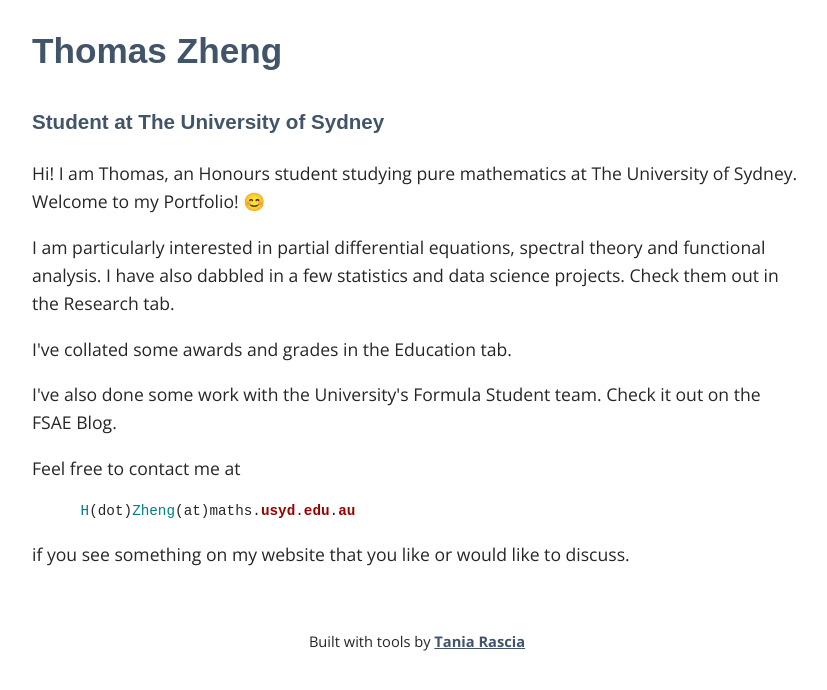
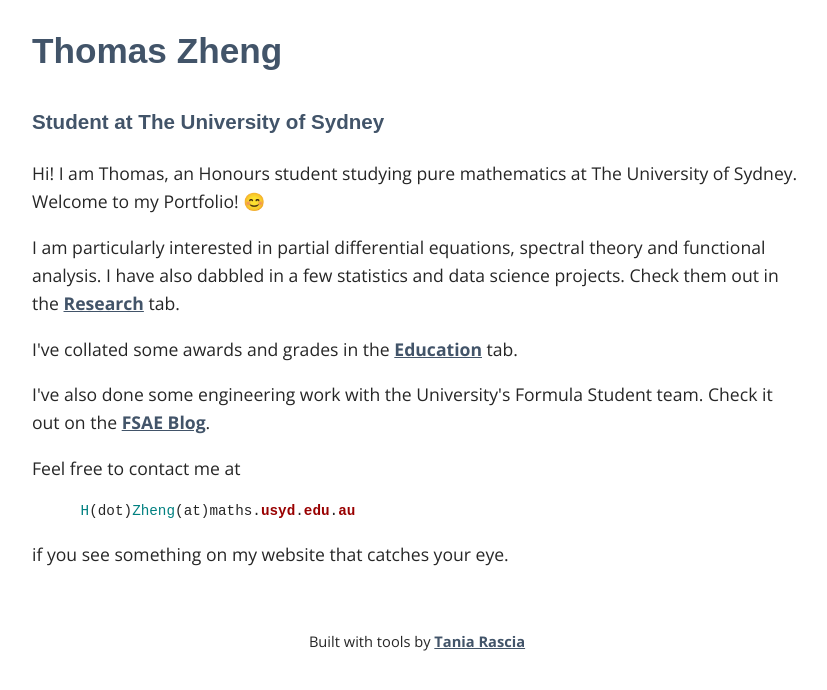
Before and after one commit to thomas-hy-zheng/thomas-hy-zheng.github.io, a Jekyll site: the page built from index.html, in a window 1280 px wide and 900 px high, scrolled down 298 px, cut to the strip 206-896 px from the top of the window. Shown: the whole strip, without its empty margins (223-1050 px from the left). Built offline with Jekyll 4.4.1, drawn with Linux system fonts in a browser that asks for light colours; some web fonts are replaced.

Commit message:
Add links from home

```diff
--- a/_sass/_base.scss
+++ b/_sass/_base.scss
@@ -1,5 +1,5 @@
 $content-width: 800px;
-$main: #9a863d;
+$main: #19CCAA;
 $font-style: 'Open Sans', sans-serif;
 $font-color: #262626;
 $link-color: #425469;
--- a/index.html
+++ b/index.html
@@ -10,11 +10,10 @@ layout: default
 
   <p>
   I am particularly interested in partial differential equations, spectral theory and functional analysis.
-  I have also dabbled in a few statistics and data science projects. Check them out in the Research tab.
-  </p>
+  I have also dabbled in a few statistics and data science projects. Check them out in the <a href="{{ 'research' | prepend: site.baseurl }}">Research</a> tab.</p>
 
-  <p> I've collated some awards and grades in the Education tab.</p>
+  <p> I've collated some awards and grades in the <a href="{{ 'education' | prepend: site.baseurl }}">Education</a> tab.</p>
 
-  <p> I've also done some work with the University's Formula Student team. Check it out on the FSAE Blog. </p>
+  <p> I've also done some engineering work with the University's Formula Student team. Check it out on the <a href="{{ 'blog' | prepend: site.baseurl }}">FSAE Blog</a>.</p>
 
-  <p> Feel free to contact me at {% highlight ruby %} H(dot)Zheng(at)maths.usyd.edu.au {% endhighlight %} if you see something on my website that you like or would like to discuss.</p>
+  <p> Feel free to contact me at {% highlight ruby %} H(dot)Zheng(at)maths.usyd.edu.au {% endhighlight %} if you see something on my website that catches your eye.</p>
```
